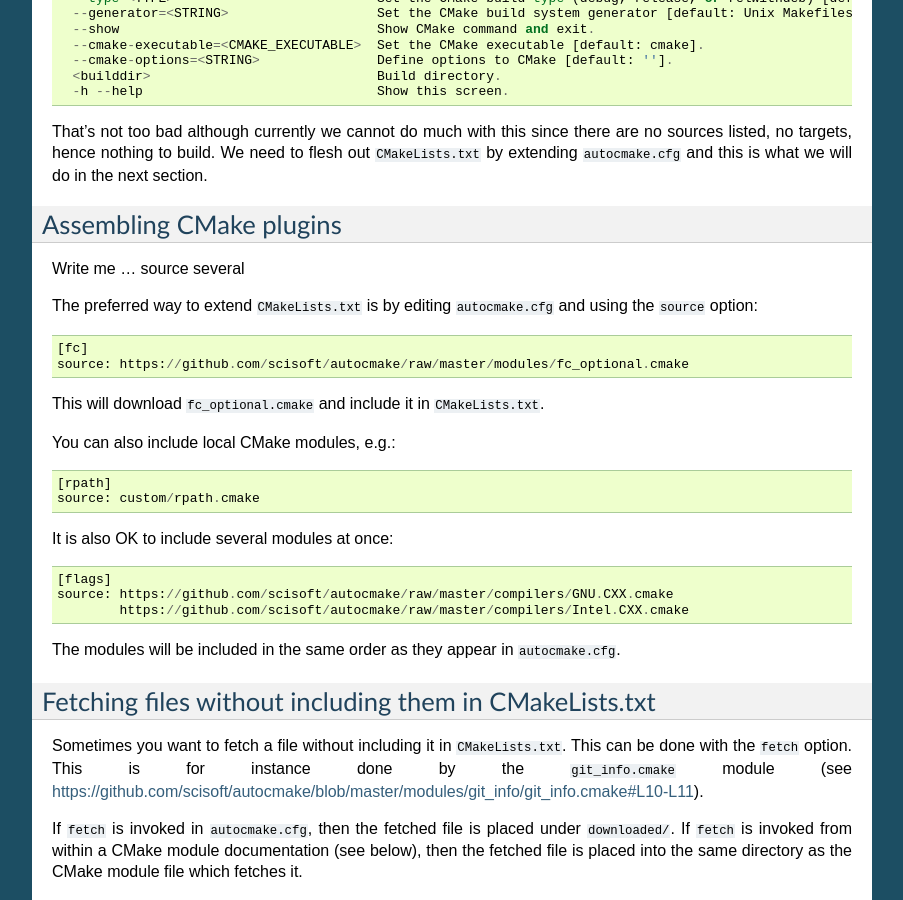
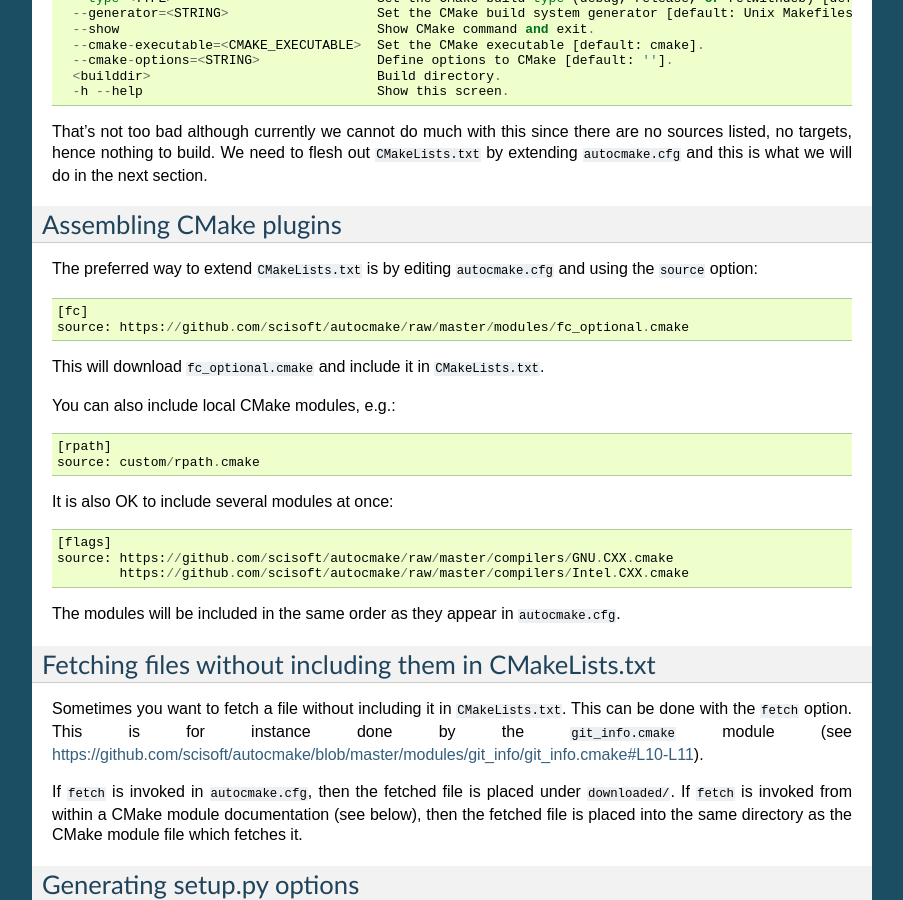
Before and after one commit to dev-cafe/autocmake, a Sphinx documentation site: the page built from doc/developers/configuration.rst, in a window 1280 px wide and 900 px high, scrolled down 2325 px. Shown: the whole window, without its empty margins (198-1101 px from the left). Built offline with Sphinx 7.4.7, drawn with Linux system fonts in a browser that asks for light colours.

Commit message:
rm leftover

```diff
--- a/doc/developers/configuration.rst
+++ b/doc/developers/configuration.rst
@@ -158,10 +158,6 @@
 Assembling CMake plugins
 ------------------------
 
-Write me ...
-source
-several
-
 The preferred way to extend ``CMakeLists.txt`` is by editing ``autocmake.cfg``
 and using the ``source`` option::
 
```
